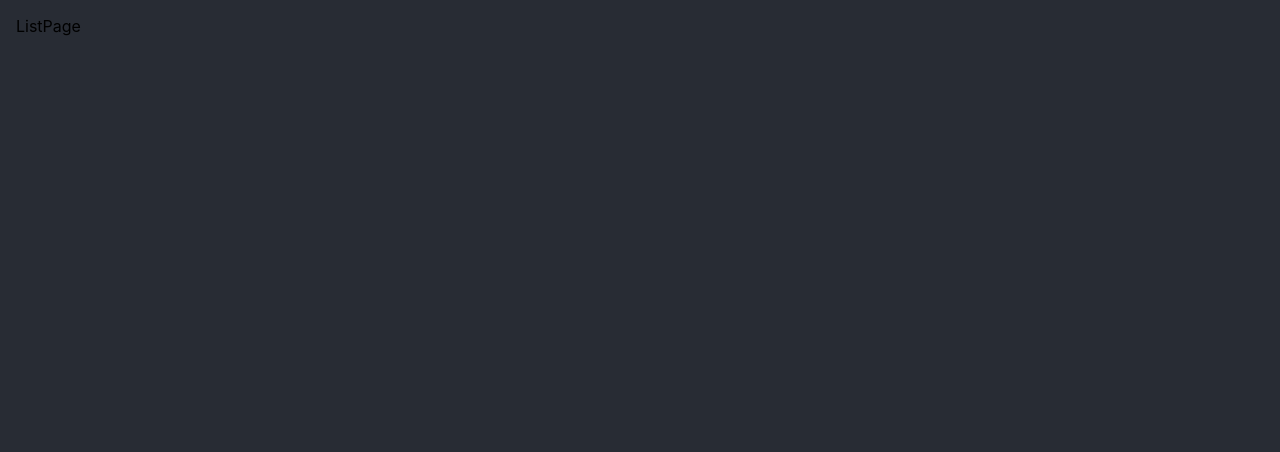
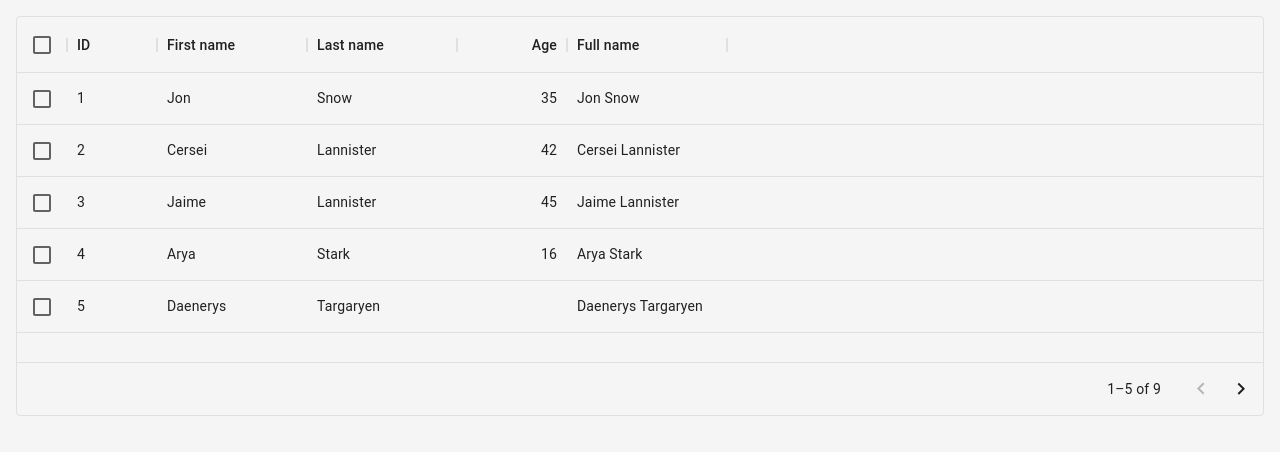
Before and after one commit to dhythm/survey-datagrid, a React (Create React App) app: page / in a window 1280 px wide. Shown: the top 452 px of the page. Built offline with nearby package versions, Linux system fonts and the light colour scheme.

Commit message:
install @mui/x-data-grid

```diff
--- a/package.json
+++ b/package.json
@@ -7,6 +7,7 @@
     "@emotion/styled": "^11.6.0",
     "@mui/icons-material": "^5.3.0",
     "@mui/material": "^5.3.0",
+    "@mui/x-data-grid": "^5.2.2",
     "@testing-library/jest-dom": "^5.16.1",
     "@testing-library/react": "^12.1.2",
     "@testing-library/user-event": "^13.5.0",
--- a/src/components/Page.tsx
+++ b/src/components/Page.tsx
@@ -3,7 +3,7 @@
 
 export const Page: FC = ({ children }) => {
   return (
-    <Box height={"100vh"} bgcolor={"#282c34"}>
+    <Box height={"100vh"} bgcolor={"whitesmoke"}>
       <Box display={"flex"} flex={1} p={2}>
         {children}
       </Box>
--- a/src/pages/ListPage.tsx
+++ b/src/pages/ListPage.tsx
@@ -1,10 +1,62 @@
+import { DataGrid } from "@mui/x-data-grid";
 import { VFC } from "react";
 import { Page } from "../components/Page";
 
 export const ListPage: VFC = () => {
+  const columns = [
+    { field: "id", headerName: "ID", width: 90 },
+    {
+      field: "firstName",
+      headerName: "First name",
+      width: 150,
+      editable: true,
+    },
+    {
+      field: "lastName",
+      headerName: "Last name",
+      width: 150,
+      editable: true,
+    },
+    {
+      field: "age",
+      headerName: "Age",
+      type: "number",
+      width: 110,
+      editable: true,
+    },
+    {
+      field: "fullName",
+      headerName: "Full name",
+      description: "This column has a value getter and is not sortable.",
+      sortable: false,
+      width: 160,
+      valueGetter: (params: any) =>
+        `${params.row.firstName || ""} ${params.row.lastName || ""}`,
+    },
+  ];
+  const rows = [
+    { id: 1, lastName: "Snow", firstName: "Jon", age: 35 },
+    { id: 2, lastName: "Lannister", firstName: "Cersei", age: 42 },
+    { id: 3, lastName: "Lannister", firstName: "Jaime", age: 45 },
+    { id: 4, lastName: "Stark", firstName: "Arya", age: 16 },
+    { id: 5, lastName: "Targaryen", firstName: "Daenerys", age: null },
+    { id: 6, lastName: "Melisandre", firstName: null, age: 150 },
+    { id: 7, lastName: "Clifford", firstName: "Ferrara", age: 44 },
+    { id: 8, lastName: "Frances", firstName: "Rossini", age: 36 },
+    { id: 9, lastName: "Roxie", firstName: "Harvey", age: 65 },
+  ];
   return (
     <Page>
-      <div>ListPage</div>
+      <div style={{ height: 400, width: "100%" }}>
+        <DataGrid
+          rows={rows}
+          columns={columns}
+          pageSize={5}
+          rowsPerPageOptions={[5]}
+          checkboxSelection
+          disableSelectionOnClick
+        />
+      </div>
     </Page>
   );
 };
```
Also changed, not shown: 1 other file (tests, documents, lock files or other folders).
